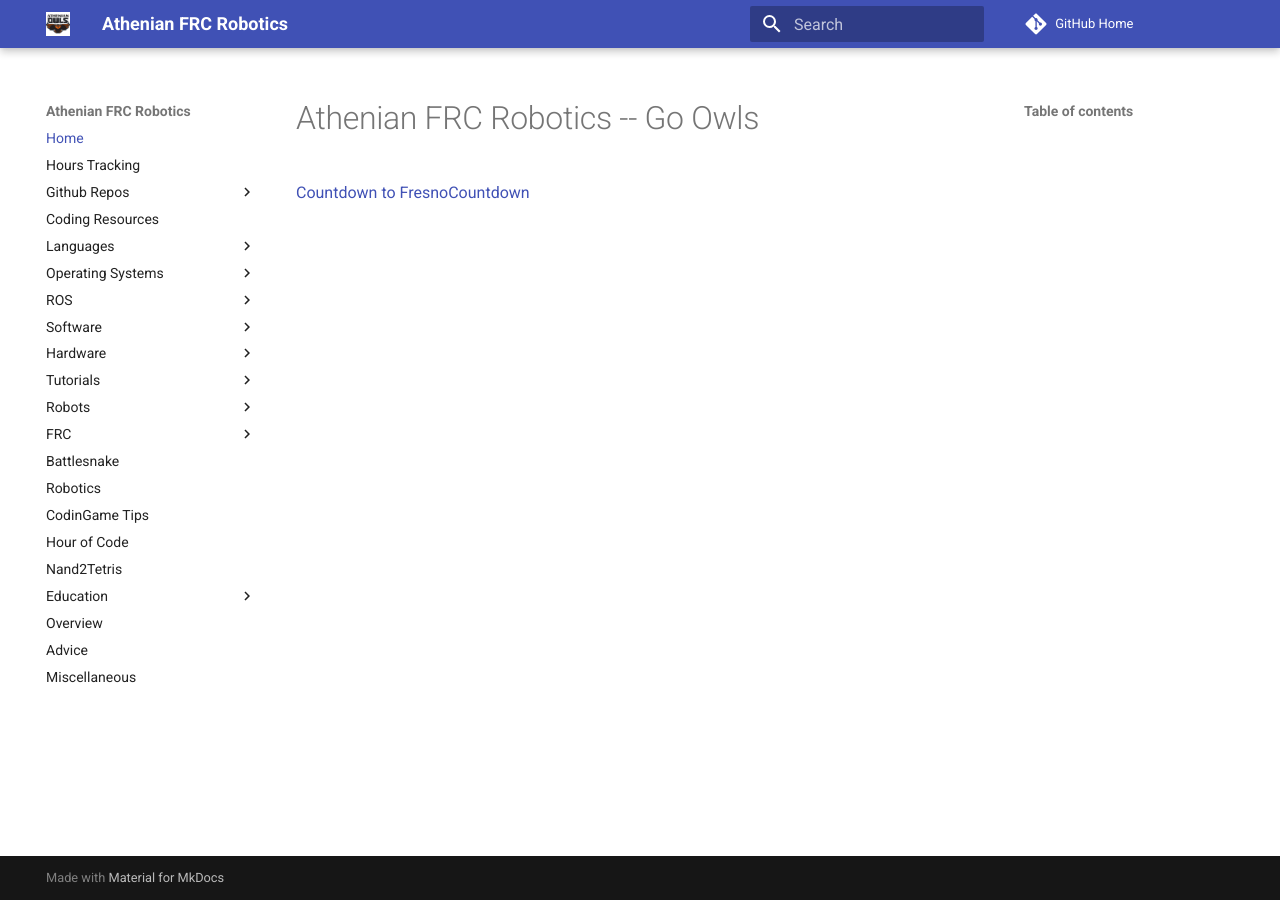
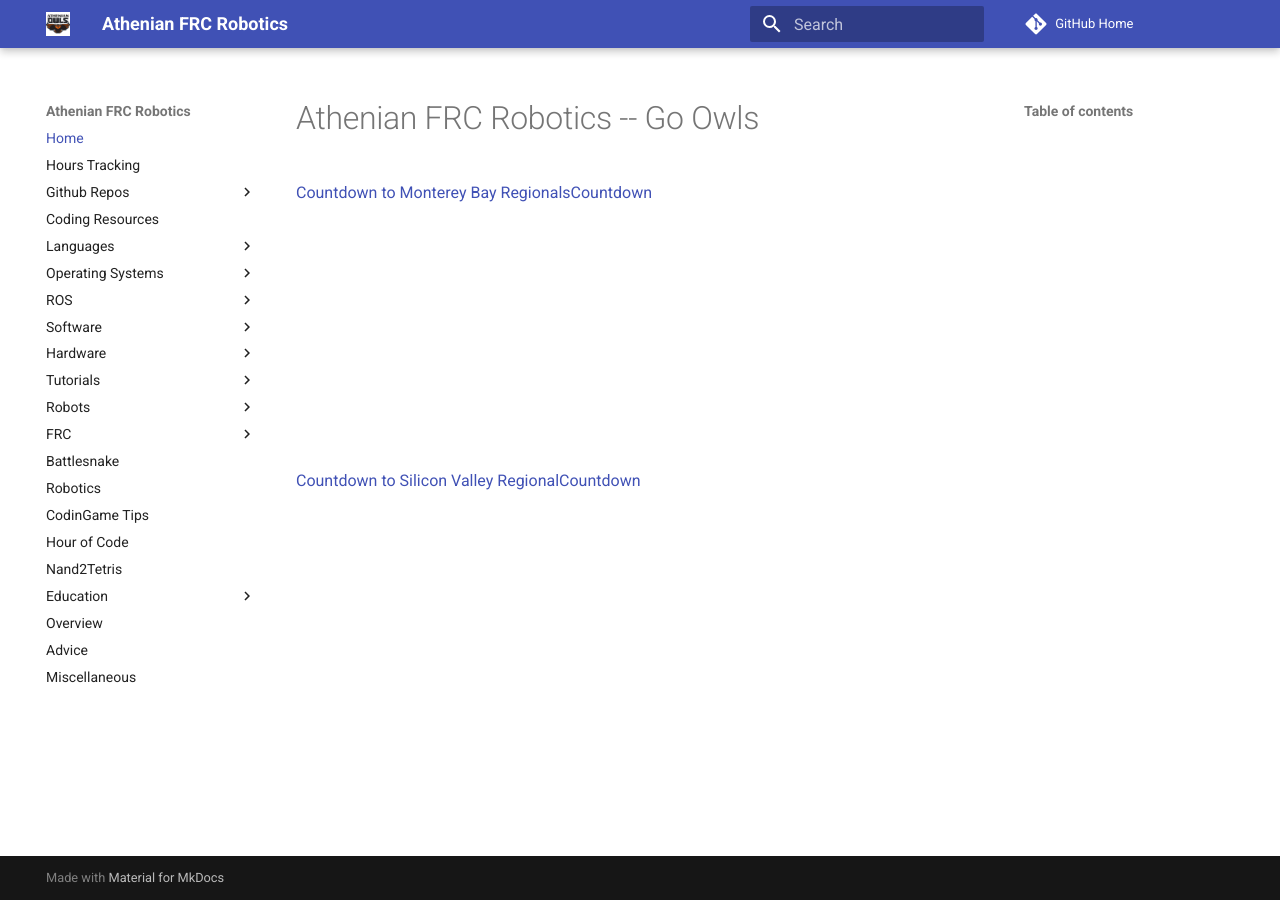
Before and after one commit to athenian-robotics/athenian-robotics-mkdocs, an MkDocs documentation site: the page built from docs/index.md, in a window 1280 px wide. Built offline with MkDocs 1.6.1 and Material for MkDocs 9.7.7, drawn with Linux system fonts in a browser that asks for light colours; comment, search, counter and statistics services are not loaded.

Commit message:
Update docs

```diff
--- a/docs/index.md
+++ b/docs/index.md
@@ -1,4 +1,9 @@
 # Athenian FRC Robotics -- Go Owls
 
-<div data-type="countdown" data-id="1724590" class="tickcounter" style="width: 100%; position: relative; padding-bottom: 25%"><a href="//www.tickcounter.com/countdown/1724590/countdown-to-fresno" title="Countdown to Fresno">Countdown to Fresno</a><a href="//www.tickcounter.com/" title="Countdown">Countdown</a></div><script>(function(d, s, id) { var js, pjs = d.getElementsByTagName(s)[0]; if (d.getElementById(id)) return; js = d.createElement(s); js.id = id; js.src = "//www.tickcounter.com/static/js/loader.js"; pjs.parentNode.insertBefore(js, pjs); }(document, "script", "tickcounter-sdk"));</script>
+<div data-type="countdown" data-id="2992429" class="tickcounter" style="width: 100%; position: relative; padding-bottom: 25%"><a href="//www.tickcounter.com/countdown/2992429/countdown-to-monterey-bay-regionals" title="Countdown to Monterey Bay Regionals">Countdown to Monterey Bay Regionals</a><a href="//www.tickcounter.com/" title="Countdown">Countdown</a></div><script>(function(d, s, id) { var js, pjs = d.getElementsByTagName(s)[0]; if (d.getElementById(id)) return; js = d.createElement(s); js.id = id; js.src = "//www.tickcounter.com/static/js/loader.js"; pjs.parentNode.insertBefore(js, pjs); }(document, "script", "tickcounter-sdk"));</script>
+
 ##
+
+<div data-type="countdown" data-id="2992437" class="tickcounter" style="width: 100%; position: relative; padding-bottom: 25%"><a href="//www.tickcounter.com/countdown/2992437/countdown-to-silicon-valley-regional" title="Countdown to Silicon Valley Regional">Countdown to Silicon Valley Regional</a><a href="//www.tickcounter.com/" title="Countdown">Countdown</a></div><script>(function(d, s, id) { var js, pjs = d.getElementsByTagName(s)[0]; if (d.getElementById(id)) return; js = d.createElement(s); js.id = id; js.src = "//www.tickcounter.com/static/js/loader.js"; pjs.parentNode.insertBefore(js, pjs); }(document, "script", "tickcounter-sdk"));</script>
+
+##
```
